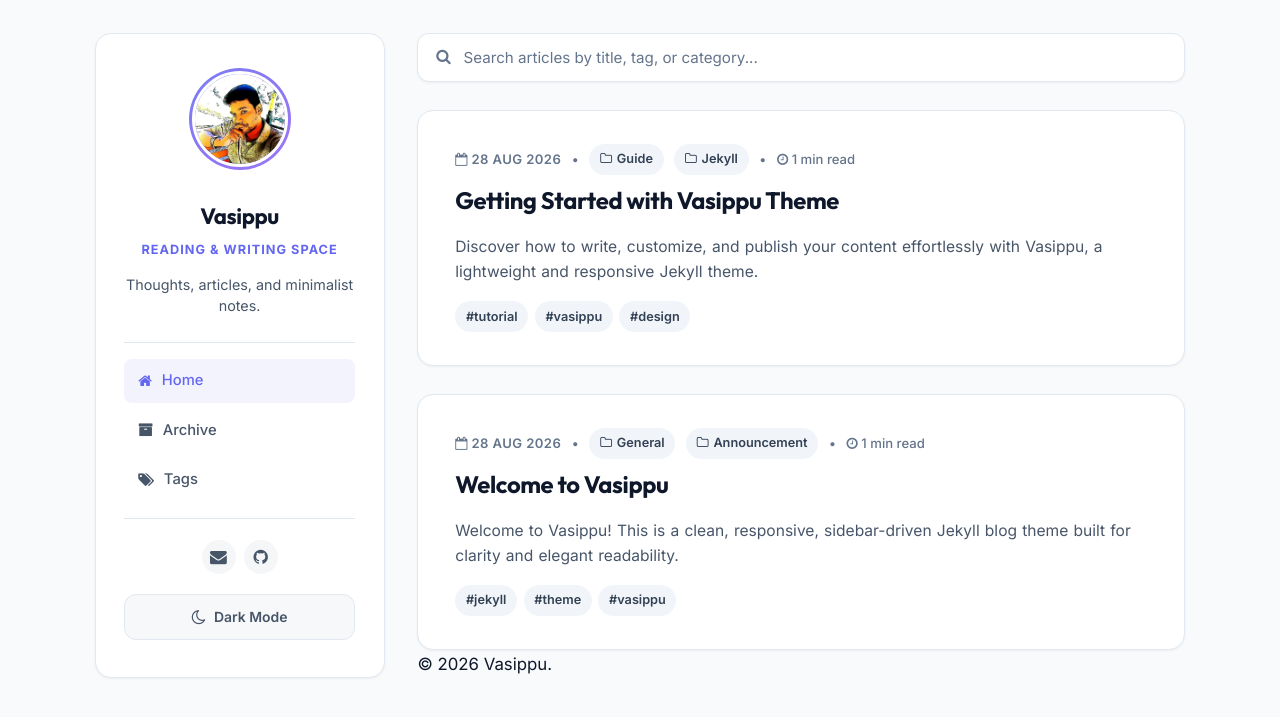
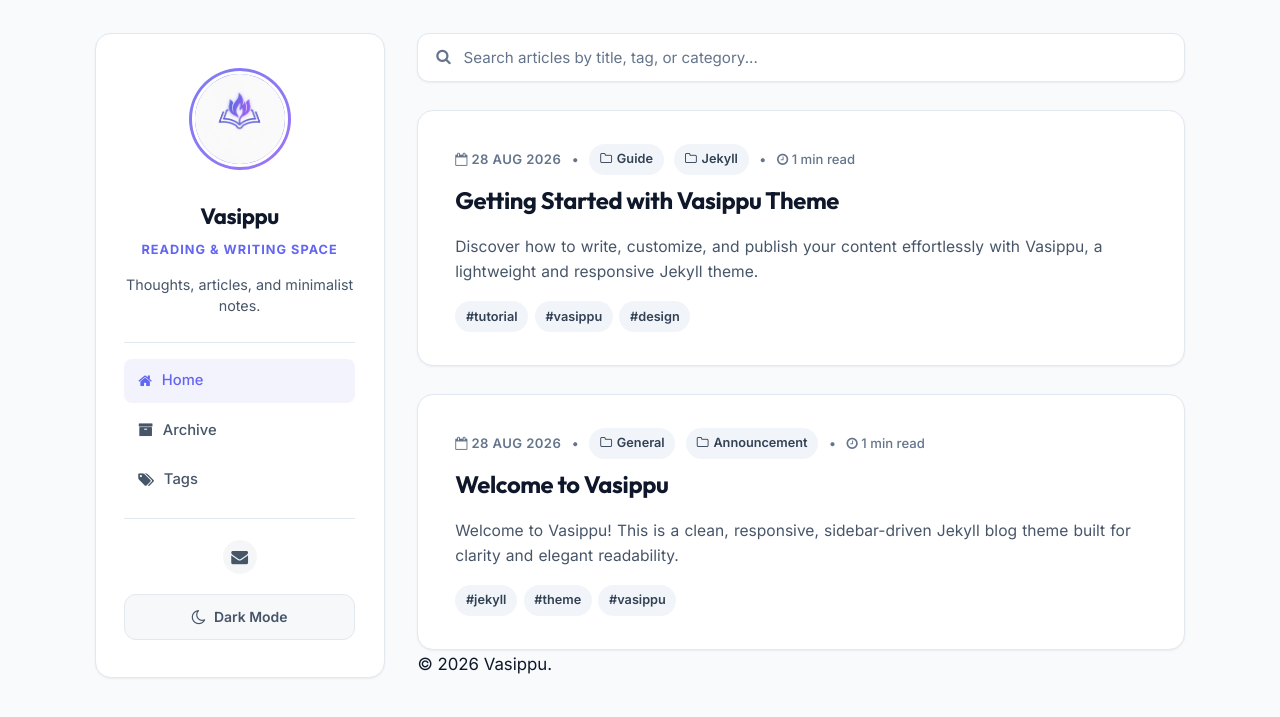
Before and after one commit to vasippu-app/vasippu-app.github.io, a Jekyll site: the page built from index.html, in a window 1280 px wide. Shown: the top 717 px of the page. Built offline with Jekyll 4.4.1, drawn with Linux system fonts in a browser that asks for light colours.

Commit message:
feat: update theme avatars (light/dark WebP) and relocate favicons to img/favicons

```diff
--- a/_config.yml
+++ b/_config.yml
@@ -35,14 +35,16 @@ kramdown:
 #
 owner:
   name: Vasippu
-  avatar: avatar.png
+  avatar_light: new_avatar_light.webp
+  avatar_dark: new_avatar_dark.webp
+  avatar: new_avatar_light.webp
   job: "Reading & Writing Space"
   bio: "Thoughts, articles, and minimalist notes."
   email: vasippu.com@gmail.com
   disqus-shortname:
   twitter:
   facebook:
-  github: vasippu-app
+  github:
   linkedin:
 
 plugins:
--- a/_includes/head.html
+++ b/_includes/head.html
@@ -24,7 +24,6 @@
   {% seo %}
 
   <!-- CSS files -->
-  <link rel="stylesheet" href="https://cdnjs.cloudflare.com/ajax/libs/font-awesome/4.7.0/css/font-awesome.min.css">
   <link rel="stylesheet" href="{{ "/css/font-awesome.min.css" | relative_url }}">
   <link rel="stylesheet" href="{{ "/css/main.css" | relative_url }}">
 
@@ -40,7 +39,10 @@
   </script>
   {% endif %}
 
-  <!-- Icons -->
-  <link rel="shortcut icon" href="{{ "/favicon.ico" | relative_url }}">
-  <link rel="shortcut icon" href="{{ "/favicon.png" | relative_url }}">
+  <!-- Icons / Favicons -->
+  <link rel="icon" type="image/png" sizes="96x96" href="{{ "/img/favicons/favicon-96x96.png" | relative_url }}">
+  <link rel="icon" type="image/svg+xml" href="{{ "/img/favicons/favicon.svg" | relative_url }}">
+  <link rel="shortcut icon" href="{{ "/img/favicons/favicon.ico" | relative_url }}">
+  <link rel="apple-touch-icon" sizes="180x180" href="{{ "/img/favicons/apple-touch-icon.png" | relative_url }}">
+  <link rel="manifest" href="{{ "/img/favicons/site.webmanifest" | relative_url }}">
 </head>
--- a/_includes/sidebar.html
+++ b/_includes/sidebar.html
@@ -1,9 +1,17 @@
-{% if page.author %} {% assign author = site.data.authors[page.author] %}{% else %}{% assign author = site.owner %} {% endif %}
+{% if page.author %} {% assign author = site.data.authors[page.author] %}{% else %}{% assign author = site.owner %}{% endif %}
 
 <div class="cover-card table-cell table-middle">
-  {% if author.avatar %}
+  {% if author.avatar_light or author.avatar_dark or author.avatar %}
   <a href="{{ "/" | relative_url }}" class="avatar-container">
+    {% if author.avatar_light %}
+    <img src="{{ "/img/" | append: author.avatar_light | relative_url }}" alt="{{ author.name }}" class="avatar avatar-light">
+    {% endif %}
+    {% if author.avatar_dark %}
+    <img src="{{ "/img/" | append: author.avatar_dark | relative_url }}" alt="{{ author.name }}" class="avatar avatar-dark">
+    {% endif %}
+    {% if author.avatar and author.avatar_light == nil and author.avatar_dark == nil %}
     <img src="{{ "/img/" | append: author.avatar | relative_url }}" alt="{{ author.name }}" class="avatar">
+    {% endif %}
   </a>
   {% endif %}
   <a href="{{ "/" | relative_url }}" class="author_name">{{ author.name }}</a>
--- a/_sass/pages/_layout.scss
+++ b/_sass/pages/_layout.scss
@@ -87,6 +87,22 @@ aside.table.cover {
 
     body.dark-mode & {
       border-color: #151c2c;
+    }
+  }
+
+  .avatar-light {
+    display: block;
+
+    html.dark-mode &, body.dark-mode & {
+      display: none !important;
+    }
+  }
+
+  .avatar-dark {
+    display: none;
+
+    html.dark-mode &, body.dark-mode & {
+      display: block !important;
     }
   }
 
```
Also changed, not shown: favicon.ico (deleted), favicon.png (deleted), img/avatar.png (deleted), img/favicons/apple-touch-icon.png (added), img/favicons/favicon-96x96.png (added), img/favicons/favicon.ico (added), img/favicons/favicon.svg (added), img/favicons/site.webmanifest (added), img/favicons/web-app-manifest-192x192.png (added), img/favicons/web-app-manifest-512x512.png (added), img/new_avatar_dark.webp (added), img/new_avatar_light.webp (added).
